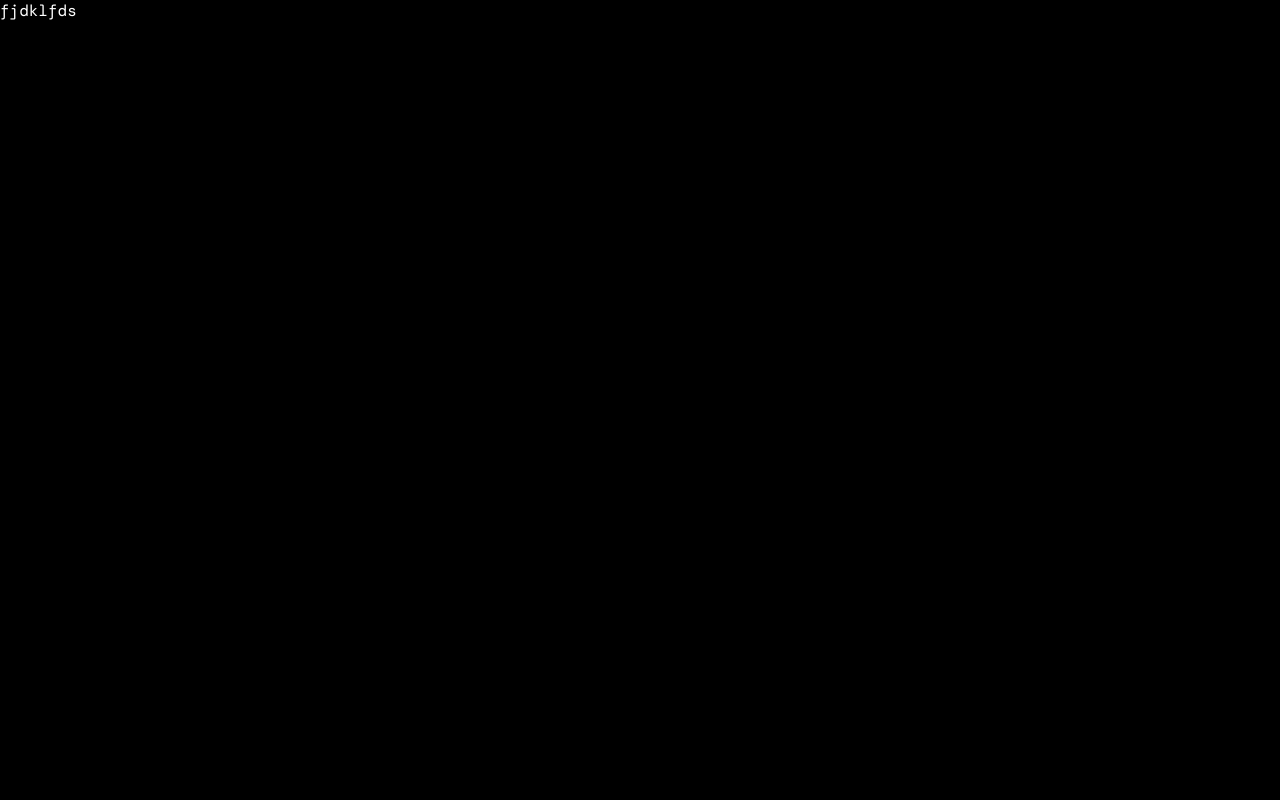
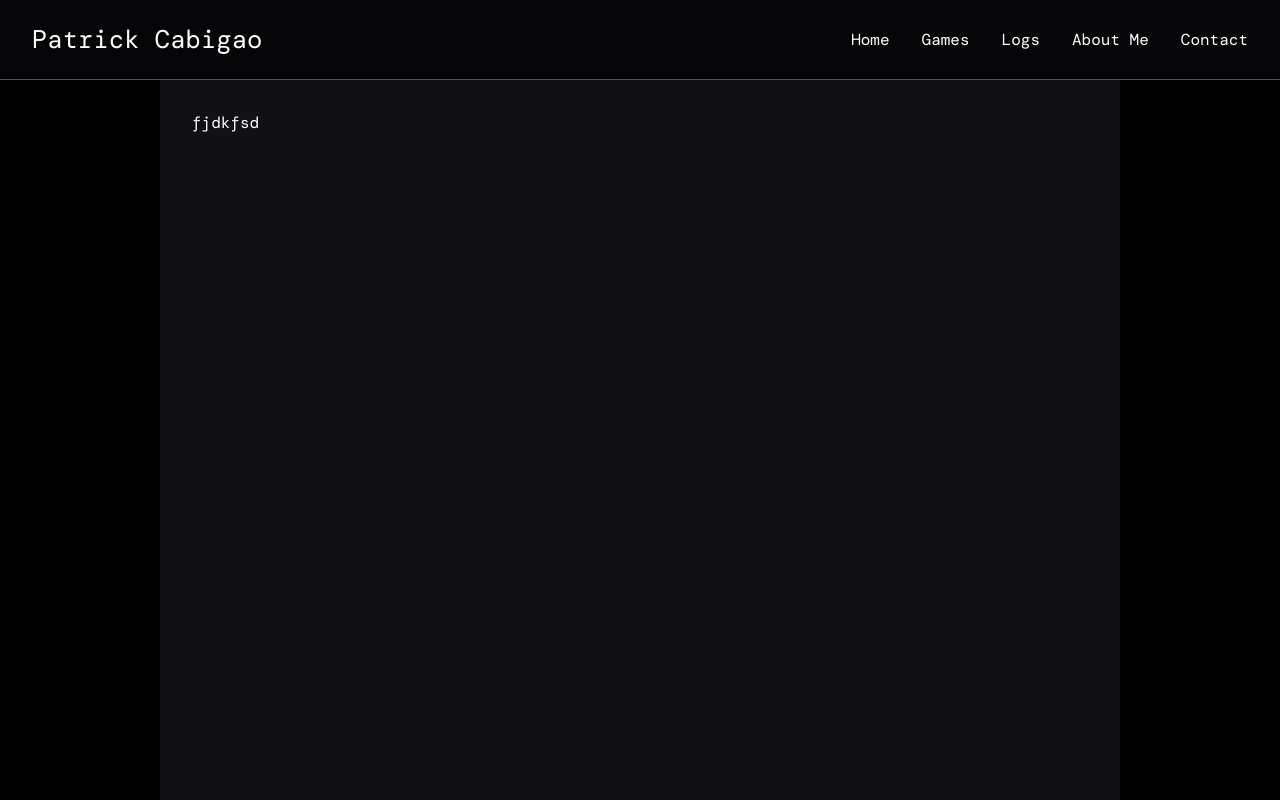
Before and after one commit to patrickcabigao/game-dev-portfolio, a React (Vite) app: page /logs in a window 1280 px wide. Built offline with nearby package versions, Linux system fonts and the light colour scheme.

Commit message:
created general page, added test content

```diff
--- a/src/App.css
+++ b/src/App.css
@@ -12,10 +12,17 @@
     font-family: "DM Mono";
 }
 
-.home {
+.page {
     background-color: #111115;
     width: auto;
-    height: 100vh;
+    margin: 0 10rem;
+    min-height: 90vh;
+    padding: 2rem 2rem;
+}
+
+.page h1 {
+    width: 100%;
+    text-align: center;
 }
 
 nav {
@@ -27,7 +34,7 @@ nav {
     height: 10vh;
     background-color: #050508;
     border-bottom-color: #556;
-    border-bottom-width: 2px;
+    border-bottom-width: 1px;
     border-bottom-style: solid;
 }
 
@@ -51,3 +58,12 @@ nav a:hover {
     list-style-type: none;
     gap: 2rem;
 }
+
+.jam-games {
+    margin: 2rem 0;
+    list-style-type: none;
+}
+
+.jam-games iframe {
+    border-color: #111;
+}
--- a/src/pages/AboutMe.tsx
+++ b/src/pages/AboutMe.tsx
@@ -1,5 +1,10 @@
-export default function AboutMe(): React.ReactNode {
+import Page from "./Page";
+
+const AboutMe = (): React.ReactNode => {
     return (
-        <p>fdjfkdljf</p>
+       <Page>
+            <p>jifdsjklf</p>
+       </Page>
     );
 }
+export default AboutMe;
--- a/src/pages/Contact.tsx
+++ b/src/pages/Contact.tsx
@@ -1,10 +1,12 @@
-import Navbar from "../common/Navbar";
+import Page from './Page';
+import itchLogo from '../assets/itchio-textless-white.svg';
 
 export default function Contact(): React.ReactNode {
     return (
-        <>
-            <Navbar/>
-            <p>hello</p>
-        </>
+        <Page>
+            <h1>Contact</h1>
+            <p>For contacting me directly:</p>
+            <img src={itchLogo} alt="itch.io logo"/>
+        </Page>
     );
 }
--- a/src/pages/Games.tsx
+++ b/src/pages/Games.tsx
@@ -1,5 +1,33 @@
-export default function Games(): React.ReactNode {
-  return (
-    <p>fdjfkls</p>
-  );
+import Page from "./Page";
+
+const Games = (): React.ReactNode => {
+    return (
+    <Page>
+        <h1>What I'm Currently Working On...</h1>
+        <p>jfkdlsjfkjasdkfldsjkl<br/><br/><br/><br/><br/><br/><br/><br/><br/><br/>fdds</p>
+
+        <h1>My Proudest Game Jam Games!</h1>
+        <ul className="jam-games">
+            <li>
+                <iframe height="167" src="https://itch.io/embed/4205828?dark=true" width="552">
+                    <a href="https://eleven-scute-turtle.itch.io/twisted-spindustry">Twisted Spindustry by eleven_scute_turtle</a>
+                </iframe>
+            </li>
+
+            <li>
+                <iframe src="https://itch.io/embed/3953393?dark=true" width="552" height="167">
+                    <a href="https://eleven-scute-turtle.itch.io/darkspark">Dark/Spark by eleven_scute_turtle</a>
+                </iframe>
+            </li>
+
+            <li>
+                <iframe width="552" height="167" src="https://itch.io/embed/2909169?dark=true">
+                    <a href="https://gorbooo.itch.io/robster-the-lobster">Robster The Lobster by Gorbooo, eleven_scute_turtle</a>
+                </iframe>
+            </li>
+        </ul>
+    </Page>
+
+    );
 }
+export default Games;
--- a/src/pages/Home.tsx
+++ b/src/pages/Home.tsx
@@ -1,9 +1,9 @@
-import Navbar from "../common/Navbar";
+import Page from "./Page";
 
 export default function Home(): React.ReactNode {
     return (
-        <div className="home">
-            <Navbar/>
-        </div>
+        <Page>
+            <p>fjdkfjdsl</p>
+        </Page>
     );
 }
--- a/src/pages/Logs.tsx
+++ b/src/pages/Logs.tsx
@@ -1,5 +1,10 @@
-export default function Logs(): React.ReactNode {
+import Page from "./Page";
+
+const Logs = (): React.ReactNode => {
     return (
-        <p>fjdklfds</p>
+        <Page>
+            <p>fjdkfsd</p>
+        </Page>
     );
 }
+export default Logs;
--- /dev/null
+++ b/src/pages/Page.tsx
@@ -0,0 +1,13 @@
+import Navbar from "../common/Navbar";
+
+const Page = ({ children }: {children: React.ReactNode}): React.ReactNode => {
+    return (
+        <>
+            <Navbar/>
+            <div className="page">
+                {children}
+            </div>
+        </>
+    );
+}
+export default Page;
```
Also changed, not shown: src/App.tsx (+7 -6 lines), src/assets/itchio-textless-white.svg (added).
